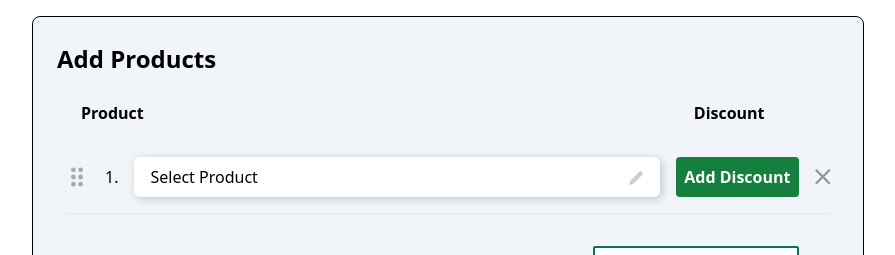
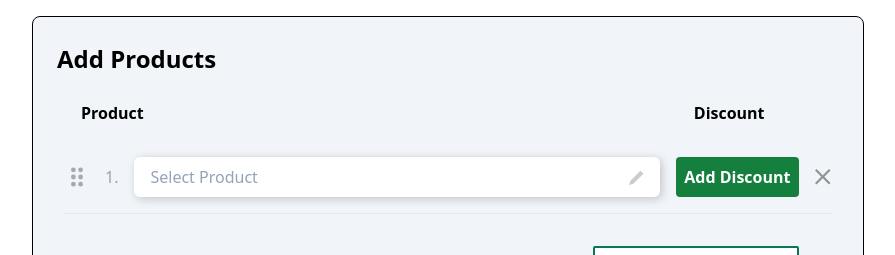
Before and after one commit to beincharacter/monk-commerce-1, a React (Create React App) app: page / in a window 1280 px wide. Shown: the top 255 px of the page, without its empty margins (192-1087 px from the left). Built offline with nearby package versions, Linux system fonts and the light colour scheme.

Commit message:
ui update

```diff
--- a/src/components/Products.jsx
+++ b/src/components/Products.jsx
@@ -30,11 +30,11 @@ export const Products = ({ id, name, index, discount="20", remove }) => {
                 {/* handle */}
                 <img src={drag ? DragHandleActive : DragHandle} alt='draghandle' className='h-3/5' />
 
-                <span className='flex items-center'>{index+1}.</span>
+                <span className={`flex items-center ${drag ? 'text-black' : 'text-slate-400'}`}>{index+1}.</span>
 
                 {/* Product Title */}
                 <div className='flex h-full items-center justify-between pl-4 pr-4 bg-white custom-border flex-8 rounded-md'>
-                    <span>{name || 'Select Product'}</span>
+                    <span>{name || <span className='text-slate-400'>Select Product</span>}</span>
                     <img
                         src={Edit}
                         alt="edit"
```
